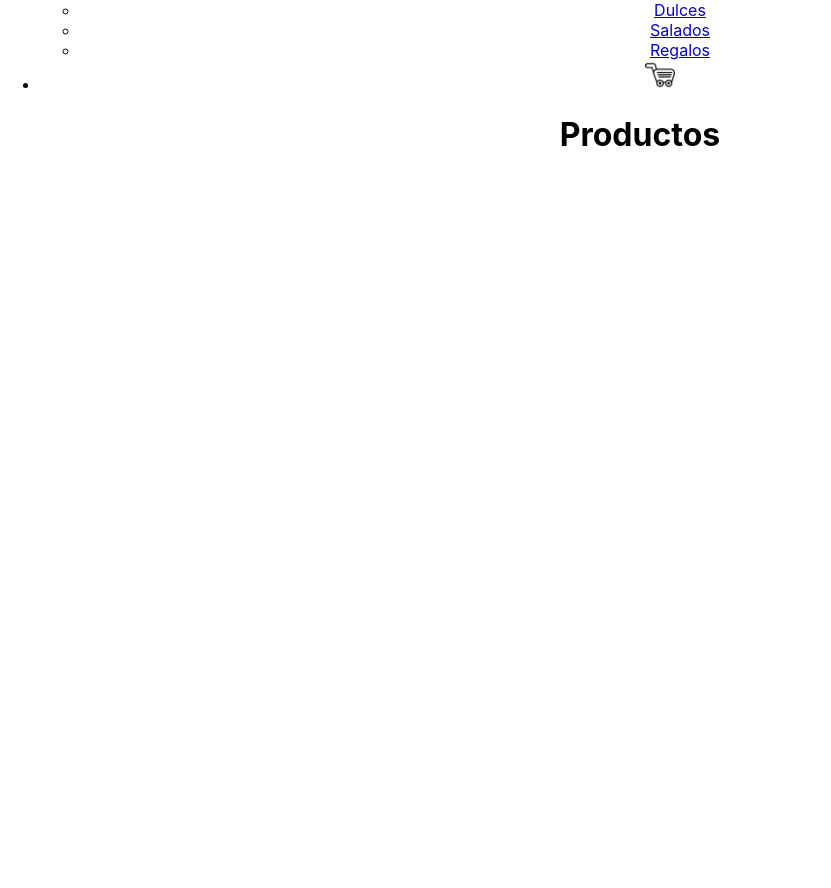
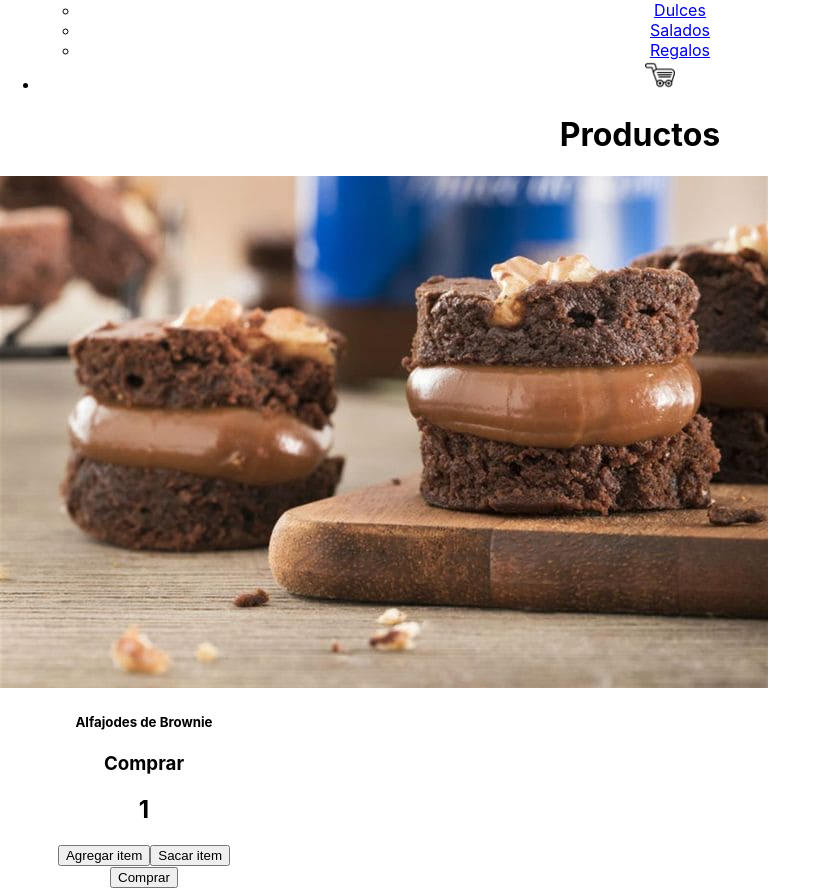
Before and after one commit to MartinBianco94/diario-de-una-porcion, a React (Create React App) app: page / in a window 1280 px wide. Shown: the part 167-1055 px from the top of the page, without its empty margins (0-831 px from the left). Before the commit the page ends 800 px from the top, so only its background shows below. Built offline with nearby package versions, Linux system fonts and the light colour scheme; the HTML template or start-up script is replaced by a standard one.

Commit message:
cuartoCommit

```diff
--- /dev/null
+++ b/src/Components/Cards.js
@@ -0,0 +1,29 @@
+import React from "react";
+import Comprar from "./ItemCount";
+import alfajores_brownie from "../Assets/Img/alfajores_brownie.jpg"
+
+const stock = 10
+const initial = 1
+const onAdd = () =>{
+
+}
+
+const Card = () => {return(
+    <div className="card" style={{ width: '18rem' }}>
+    <img src={alfajores_brownie} className="card-img-top" alt="alfajores_brownie"/>
+    <div className="card-body">
+      <h5 className="card-title">Alfajodes de Brownie</h5>
+      <p className="card-text"></p>
+      <Comprar
+      stock={stock}
+      initial={initial}
+      onAdd={onAdd}
+      />
+    </div>
+  </div>
+
+)}
+
+
+
+export default Card;
--- /dev/null
+++ b/src/Components/ItemCount.js
@@ -0,0 +1,40 @@
+import React, {useState} from "react";
+
+
+const Comprar = ({stock, initial, onAdd}) => {
+const [Counter, setCounter]= useState(initial);
+
+const clickadd = () => {
+    if (Counter === stock) {
+        return;
+    }
+        setCounter(Counter +1);
+};
+
+const clickless= () => {
+    if (Counter === initial){
+        return;
+    }
+    setCounter(Counter - 1);
+};
+
+const addToCart = () => {
+ onAdd();
+};
+
+return (
+    <div>
+    <div>
+    <h3>Comprar</h3>
+    <h2>{Counter}</h2>
+    <button onClick={() => clickadd()}>Agregar item</button>
+    <button onClick={() => clickless()}>Sacar item</button>
+    </div>
+    <div>
+    <button onClick={() => addToCart('addto')}>Comprar</button>
+    </div>
+    </div>
+)
+}
+
+export default Comprar;
--- a/src/Components/ItemListContainer.js
+++ b/src/Components/ItemListContainer.js
@@ -1,7 +1,13 @@
 import React from "react";
+import Card from "./Cards";
+
+
 
 function ItemListContainer (){ return(
-    <h1>Productos</h1>
+<div>
+<h1>Productos</h1>
+<Card />
+</div>
 )
 }
 
```
Also changed, not shown: src/Assets/Img/alfajores_brownie.jpg (added).
